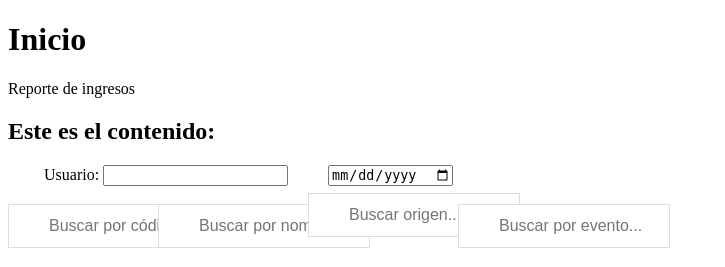
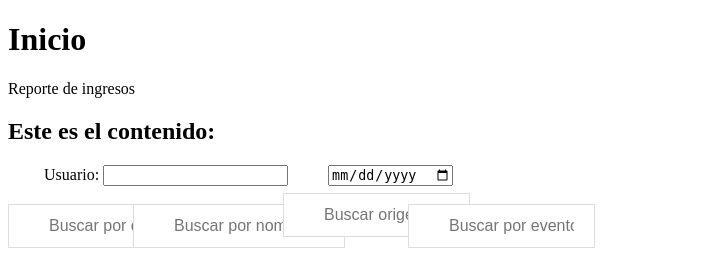
Before and after one commit to usac201612398/web1, a Django app: page /app1/registro/consulta in a window 1280 px wide. Shown: the top 267 px of the page, without its empty margins (0-725 px from the left). Run offline with Django 4.2, Linux system fonts and the light colour scheme; data that the repository does not hold is empty.

```diff
--- a/web1/data/static/style_consultaregistro.css
+++ b/web1/data/static/style_consultaregistro.css
@@ -3,7 +3,7 @@
     /*  background-image: url('/css/searchicon.png'); /* Add a search icon to input */
         background-position: 10px 12px; /* Position the search icon */
         background-repeat: no-repeat; /* Do not repeat the icon image */
-        width: 150px; /* Full-width */
+        width: 125px; /* Full-width */
         font-size: 16px; /* Increase font-size */
         padding: 12px 20px 12px 40px; /* Add some padding */
         border: 1px solid #ddd; /* Add a grey border */
@@ -46,7 +46,7 @@
         /*  background-image: url('/css/searchicon.png'); /* Add a search icon to input */
             background-position: 10px 12px; /* Position the search icon */
             background-repeat: no-repeat; /* Do not repeat the icon image */
-            width: 150px; /* Full-width */
+            width: 125px; /* Full-width */
             font-size: 16px; /* Increase font-size */
             padding: 12px 20px 12px 40px; /* Add some padding */
             border: 1px solid #ddd; /* Add a grey border */
@@ -56,7 +56,7 @@
         /*  background-image: url('/css/searchicon.png'); /* Add a search icon to input */
             background-position: 10px 12px; /* Position the search icon */
             background-repeat: no-repeat; /* Do not repeat the icon image */
-            width: 150px; /* Full-width */
+            width: 125px; /* Full-width */
             font-size: 16px; /* Increase font-size */
             padding: 12px 20px 12px 40px; /* Add some padding */
             border: 1px solid #ddd; /* Add a grey border */
@@ -210,7 +210,7 @@
     }
 
     .box02{
-    width: 150px;
+    width: 125px;
     height: 45px;
     }
 
@@ -220,13 +220,13 @@
     }
 
     .box04{
-    width: 150px;
+    width: 125px;
     height: 45px;
     display: flex;
     align-items: flex-end;
     }
 
     .box05{
-    width: 150px;
+    width: 125px;
     height: 45px;
     }
```
